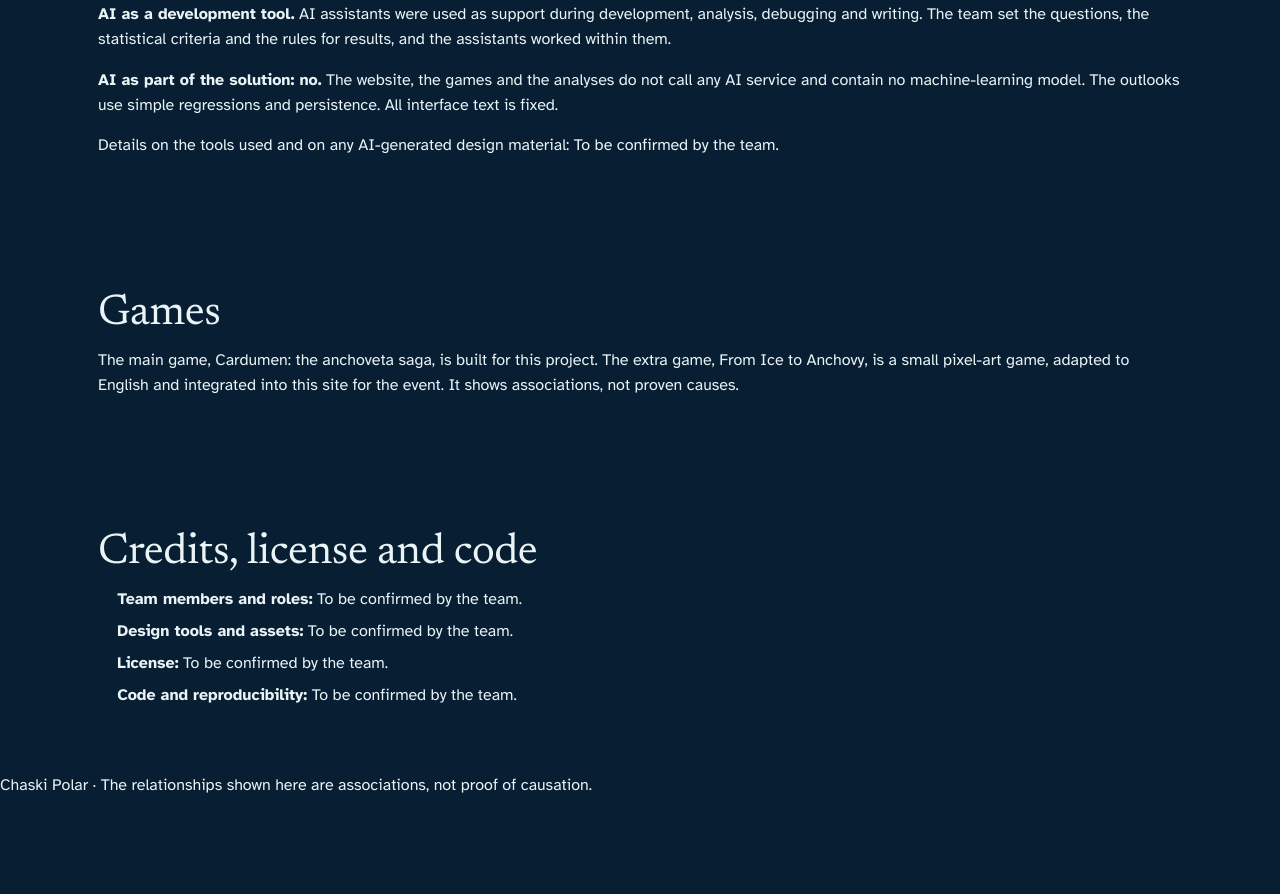
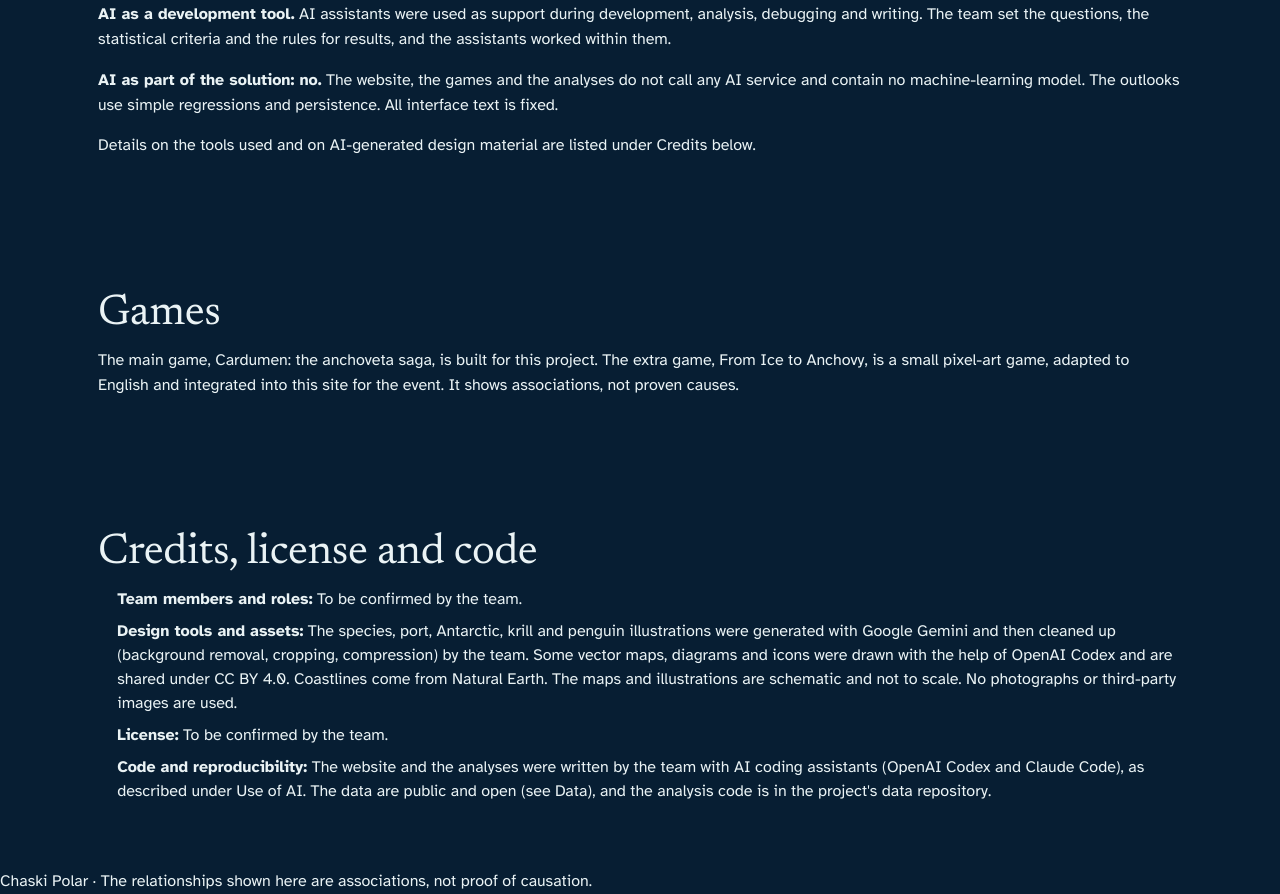
Before and after one commit to chaski-polar-2026/chaski-polar-webpage, a React (Vite) app: page /about in a window 1280 px wide. Shown: the part 3000-3894 px from the top of the page. Before the commit the page ends 3798 px from the top, so only its background shows below. Built offline with nearby package versions, Linux system fonts and the light colour scheme.

Commit message:
About: créditos de herramientas, ilustraciones y código

```diff
--- a/src/pages/AboutPage.tsx
+++ b/src/pages/AboutPage.tsx
@@ -90,7 +90,7 @@ export default function AboutPage() {
         <h2 id="t-ai">Use of AI</h2>
         <p><strong>AI as a development tool.</strong> AI assistants were used as support during development, analysis, debugging and writing. The team set the questions, the statistical criteria and the rules for results, and the assistants worked within them.</p>
         <p><strong>AI as part of the solution: no.</strong> The website, the games and the analyses do not call any AI service and contain no machine-learning model. The outlooks use simple regressions and persistence. All interface text is fixed.</p>
-        <p className="nota">Details on the tools used and on any AI-generated design material: {PENDIENTE}</p>
+        <p className="nota">Details on the tools used and on AI-generated design material are listed under Credits below.</p>
       </section>
 
       <section className="seccion pescadores" id="games" aria-labelledby="t-games">
@@ -102,9 +102,9 @@ export default function AboutPage() {
         <h2 id="t-credits">Credits, license and code</h2>
         <ul className="about-lista">
           <li><strong>Team members and roles:</strong> {PENDIENTE}</li>
-          <li><strong>Design tools and assets:</strong> {PENDIENTE}</li>
+          <li><strong>Design tools and assets:</strong> The species, port, Antarctic, krill and penguin illustrations were generated with Google Gemini and then cleaned up (background removal, cropping, compression) by the team. Some vector maps, diagrams and icons were drawn with the help of OpenAI Codex and are shared under CC BY 4.0. Coastlines come from Natural Earth. The maps and illustrations are schematic and not to scale. No photographs or third-party images are used.</li>
           <li><strong>License:</strong> {PENDIENTE}</li>
-          <li><strong>Code and reproducibility:</strong> {PENDIENTE}</li>
+          <li><strong>Code and reproducibility:</strong> The website and the analyses were written by the team with AI coding assistants (OpenAI Codex and Claude Code), as described under Use of AI. The data are public and open (see Data), and the analysis code is in the project&apos;s data repository.</li>
         </ul>
       </section>
       <footer className="pie">Chaski Polar · The relationships shown here are associations, not proof of causation.</footer>
```
